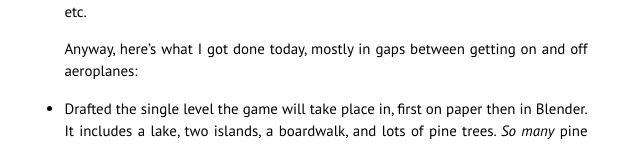
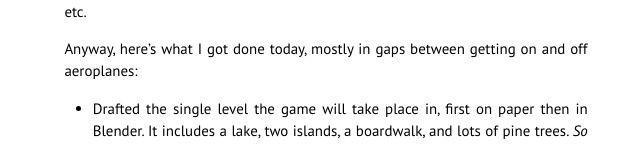
Before and after one commit to crabmusket/eightyeight.github.io, a Jekyll site: the page built from _posts/2014-06-29-monster-mash-entry-0.md, in a window 1280 px wide. Shown: the part 646-792 px from the top of the page, without its empty margins (314-954 px from the left). Built offline with Jekyll 4.4.1, drawn with Linux system fonts in a browser that asks for light colours; Markdown is read by kramdown in place of the engine named in the settings.

Commit message:
Added missing unit.

```diff
--- a/css/main.css
+++ b/css/main.css
@@ -167,7 +167,7 @@ h2.post-title {
 }
 
 #post ul, #post ol {
-  margin-left: 1.9;
+  margin-left: 1.9em;
 }
 
 #post code {
```
